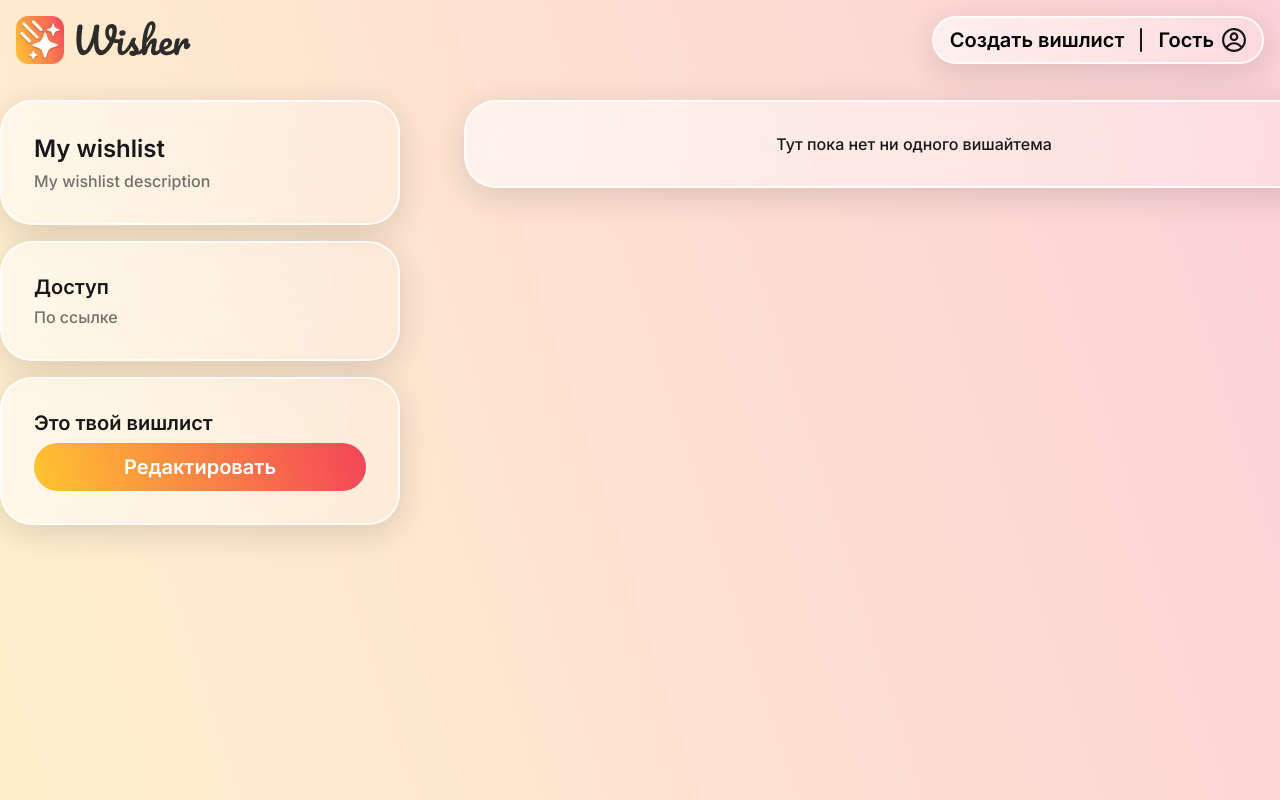
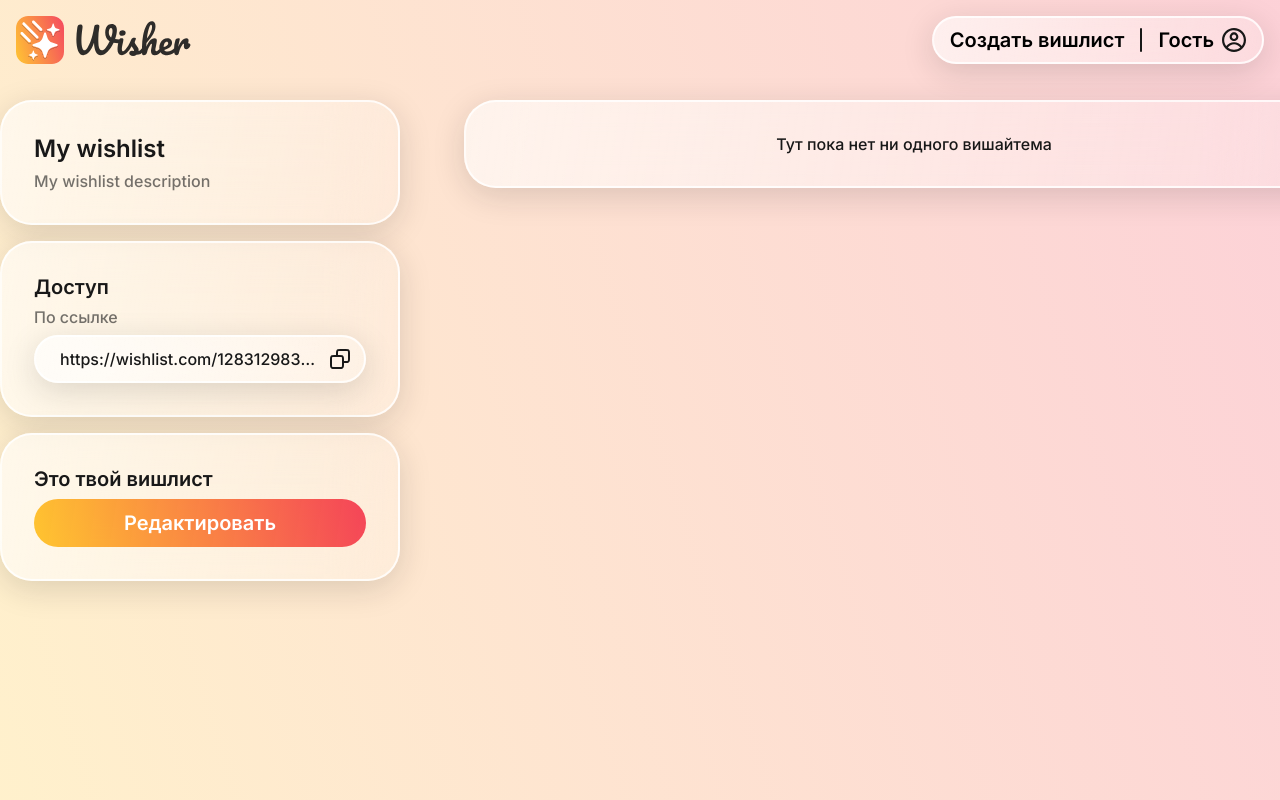
Before and after one commit to Wisher-Developers/wisher-frontend, a React (Vite) app: page /wishlist/1 in a window 1280 px wide. Shown: the top 800 px of the page. Built offline with nearby package versions, Linux system fonts and the light colour scheme.

Commit message:
feat: add access link block

```diff
--- a/src/pages/wishlist/ui/WishlistSidebar/AccessBlock.tsx
+++ b/src/pages/wishlist/ui/WishlistSidebar/AccessBlock.tsx
@@ -2,7 +2,9 @@ import styled from "styled-components"
 
 import { PrivateMode, Wishlist } from "@entities/wishlist/model/Wishlist"
 import getPeopleCase from "@pages/wishlist/lib/getPeopleCase"
+import CopyIcon from "@shared/assets/CopyIcon"
 import { text16, text20SemiBold } from "@shared/fonts"
+import Container from "@shared/ui/Container"
 
 import BlockContainer from "./BlockContainer"
 
@@ -18,6 +20,10 @@ type AccessBlockProps = {
 }
 
 export default function AccessBlock({ wishlist }: AccessBlockProps) {
+  const copyLink = () => {
+    if (wishlist.accessLink) navigator.clipboard.writeText(wishlist.accessLink)
+  }
+
   return (
     <StyledBlock>
       <h3>Доступ</h3>
@@ -26,7 +32,14 @@ export default function AccessBlock({ wishlist }: AccessBlockProps) {
         {wishlist.privateMode === PrivateMode.Restricted &&
           ` (${wishlist.allowedUsers.length} ${getPeopleCase(wishlist.allowedUsers.length)})`}
       </p>
-      {wishlist.privateMode === PrivateMode.ByLink && null}
+      {wishlist.privateMode === PrivateMode.ByLink && (
+        <LinkBlock>
+          <span>{wishlist.accessLink}</span>
+          <button onClick={copyLink}>
+            <CopyIcon />
+          </button>
+        </LinkBlock>
+      )}
     </StyledBlock>
   )
 }
@@ -41,3 +54,40 @@ const StyledBlock = styled(BlockContainer)`
     color: var(--color-black-secondary);
   }
 `
+
+const LinkBlock = styled(Container)`
+  border-radius: 24px;
+  height: 48px;
+  padding: 0 12px 0 24px;
+  box-sizing: border-box;
+
+  display: flex;
+  justify-content: space-between;
+  align-items: center;
+  gap: 8px;
+
+  > span {
+    ${text16};
+
+    overflow: hidden;
+    text-overflow: ellipsis;
+  }
+
+  > button {
+    cursor: pointer;
+    padding: 0;
+    background: none;
+    border: none;
+    height: 24px;
+
+    > svg path {
+      transition: stroke var(--transition-duration) var(--transition-function);
+    }
+
+    &:hover {
+      > svg path {
+        stroke: var(--color-black-hover);
+      }
+    }
+  }
+`
--- a/src/pages/wishlist/ui/WishlistSidebar/index.tsx
+++ b/src/pages/wishlist/ui/WishlistSidebar/index.tsx
@@ -31,6 +31,7 @@ export default function WishlistSidebar() {
       name: "Goosescout",
       email: "m@m",
     },
+    accessLink: "https://wishlist.com/1283129831928319023819283901",
     privateMode: PrivateMode.ByLink,
     allowedUsers: [
       {
--- /dev/null
+++ b/src/shared/assets/CopyIcon.tsx
@@ -0,0 +1,19 @@
+export default function CopyIcon() {
+  return (
+    <svg
+      width="24"
+      height="24"
+      viewBox="0 0 24 24"
+      fill="none"
+      xmlns="http://www.w3.org/2000/svg"
+    >
+      <path
+        d="M9 9V6.2C9 5.08 9 4.52 9.218 4.092C9.41 3.715 9.715 3.41 10.092 3.218C10.52 3 11.08 3 12.2 3H17.8C18.92 3 19.48 3 19.908 3.218C20.2843 3.40974 20.5903 3.71569 20.782 4.092C21 4.52 21 5.08 21 6.2V11.8C21 12.92 21 13.48 20.782 13.908C20.5903 14.2843 20.2843 14.5903 19.908 14.782C19.48 15 18.92 15 17.803 15H15M9 9H6.2C5.08 9 4.52 9 4.092 9.218C3.71569 9.40974 3.40974 9.71569 3.218 10.092C3 10.52 3 11.08 3 12.2V17.8C3 18.92 3 19.48 3.218 19.908C3.40974 20.2843 3.71569 20.5903 4.092 20.782C4.519 21 5.079 21 6.197 21H11.804C12.921 21 13.48 21 13.908 20.782C14.2843 20.5903 14.5903 20.2843 14.782 19.908C15 19.48 15 18.921 15 17.803V15M9 9H11.8C12.92 9 13.48 9 13.908 9.218C14.2843 9.40974 14.5903 9.71569 14.782 10.092C15 10.519 15 11.079 15 12.197V15"
+        stroke="#181818"
+        strokeWidth="2"
+        strokeLinecap="round"
+        strokeLinejoin="round"
+      />
+    </svg>
+  )
+}
```
